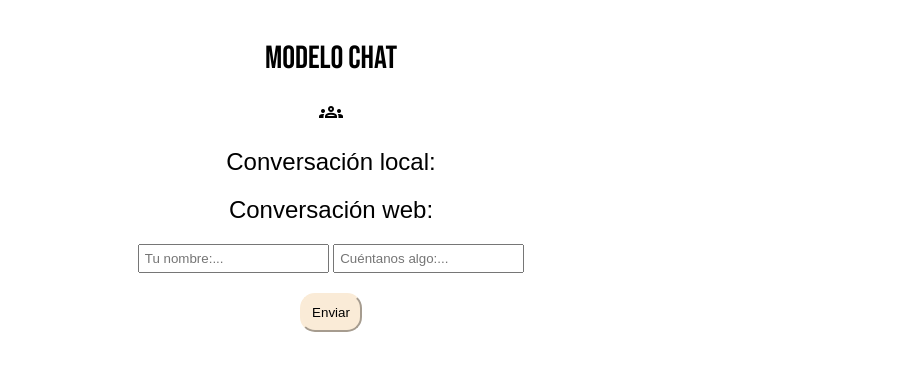
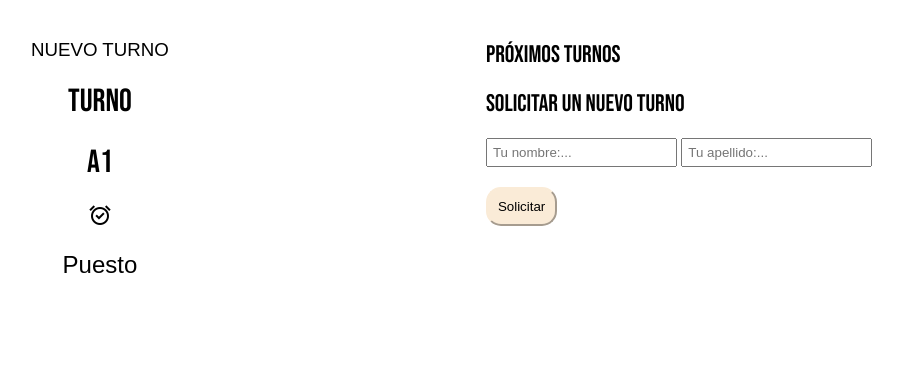
Before and after one commit to toia-19/app-socket, a website: page public/index.html in a window 1280 px wide. Shown: the whole page, without its empty margins (309-1212 px from the left). Drawn offline with nearby package versions, Linux system fonts and the light colour scheme; no server answers; a web font is replaced by a local one.

Commit message:
estructura básica realizada para el turnero dinámico

```diff
--- a/public/index.html
+++ b/public/index.html
@@ -3,6 +3,7 @@
 <head>
     <meta charset="UTF-8">
     <meta name="viewport" content="width=device-width, initial-scale=1.0">
+    <link rel="icon" href="public/assets/groups.png" type="image/x-icon">
     <title>App Socket - Chat</title>
 
     <!-- Diseño -->
@@ -15,23 +16,35 @@
 </head>
 <body>
     <div class="container">
-        <h1>Modelo Chat</h1>
+        <div class="pantalla">
+            <h3>NUEVO TURNO</h3>
 
-        <span class="material-symbols-outlined">
-            groups
-        </span>
+            <h1>TURNO</h1>
+            <h1>A1</h1>
 
-        <h2>Conversación local:</h2>
+            <span class="material-symbols-outlined">
+                alarm_on
+            </span>
 
-        <div id="messages" class="msg_local"></div>
+            <h2>Puesto</h2>
+        </div>
 
-        <h2>Conversación web:</h2>
-        <form onsubmit="return addMessage (this)" class="formulario">
-            <input class="info" type="text" id="username" placeholder="Tu nombre:...">
-            <input class="info" type="text" id="texto" placeholder="Cuéntanos algo:...">
+        <div class="cola">
+            <section>
+                <h1>Próximos turnos</h1>
+                <div id="messages" class="msg_local"></div>
+            </section>
 
-            <input type="submit" value="Enviar" class="boton">
-        </form>
+            <section>
+                <h1>Solicitar un nuevo turno</h1>
+                <form onsubmit="return addMessage (this)" class="formulario">
+                    <input class="info" type="text" id="name" placeholder="Tu nombre:...">
+                    <input class="info" type="text" id="lastname" placeholder="Tu apellido:...">
+
+                    <input type="submit" value="Solicitar" class="boton">
+                </form>
+            </section>
+        </div>
     </div>
 </body>
 </html>
--- a/public/index.js
+++ b/public/index.js
@@ -7,8 +7,10 @@ function render(data) {
     // map itera sobre cada objeto del arreglo y ejecuta la funcion en ellos
     var html = data.map(function(elem) {
         return (`<div>
-                    <strong>${elem.author}</strong>:
-                    <em>${elem.text}</em>
+                    <h3>${elem.nombre} ${elem.apellido}: ${elem.turno}</h3>
+                </div>
+                <div>
+                    <em>${elem.tiempo}</em>
                 </div>`)
     // 'join' separa los elementos del array con un espacio
     }).join (" ");
@@ -21,8 +23,8 @@ socket.on('messages', function(data) { render(data); });
 function addMessage(e) {
     var mensaje = {
         // Obtenemos valor de los inputs
-        author: document.getElementById('username').value,
-        text: document.getElementById('texto').value
+        nombre: document.getElementById('name').value,
+        apellido: document.getElementById('lastname').value
     };
 
     // Envia a través de socket para que lo escuche el servidor
--- a/public/style.css
+++ b/public/style.css
@@ -9,9 +9,23 @@
 }
 
 .container {
-    padding: 10px;
+    display: flex;
+    flex-direction: row;
+    margin: 20px;
+}
+
+.pantalla {
+    width: 100%;
+    height: 100%;
     text-align: center;
-    justify-content: center;
+    background-color: #ffffff;
+    padding-right: 5px;
+}
+
+.cola {
+    width: 60%;
+    height: 100%;
+    text-align: start;
 }
 
 h1 {
@@ -28,7 +42,6 @@ h1 {
 .boton{
     display: flex;
     padding: 10px;
-    margin: auto;
     border-radius: 15px;
     background-color: antiquewhite;
     border-color: antiquewhite;
--- a/server.js
+++ b/server.js
@@ -10,9 +10,9 @@ app.use(express.static('public'));
 
 // Arreglo de mensajes locales
 let messages = [
-    { author: "Juan", text: "Hola, ¡Qué tal!" },
-    { author: "Pedro", text: "Muy bien, ¿Y vos?" },
-    { author: "Ana", text: "¡Genial!" }
+    { nombre: "Juan", apellido: "Caceres", turno: "AS", tiempo: "Tiempo espera" },
+    { nombre: "Pedro", apellido: "Aguilar", turno: "BS", tiempo: "TIempo espera" },
+    { nombre: "Ana", apellido: "Carreras" , turno: "C1", tiempo: "TIempo espera" }
 ];
 
 // Servidor de websocket atento a posible conexión (pasamos mensaje 'connection')
```
Also changed, not shown: public/assets/groups.png (added), 1 other file.
